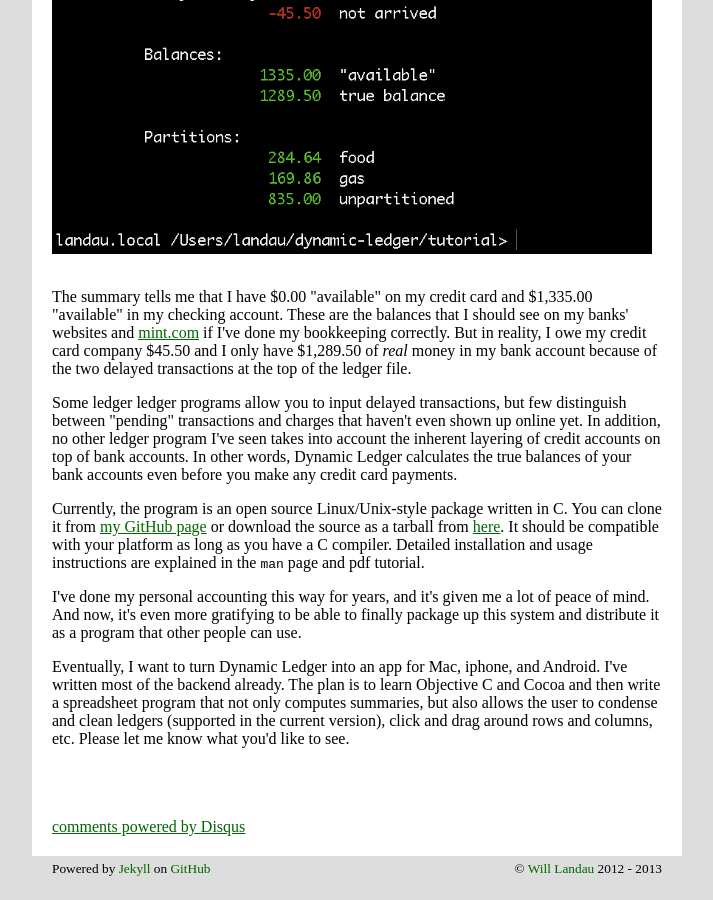
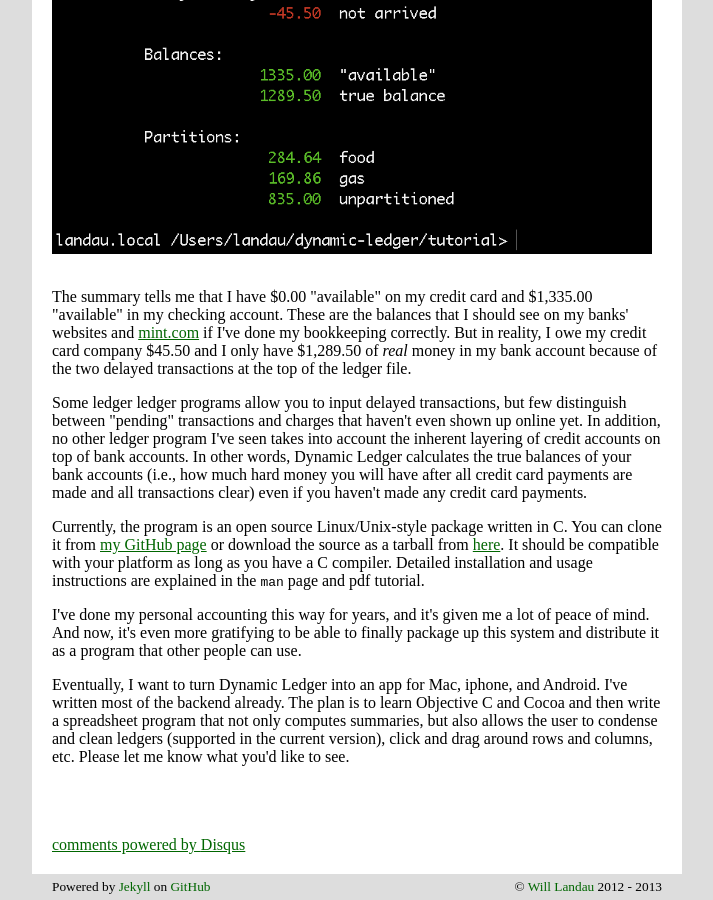
Before and after one commit to wlandau/wlandau.github.io, a Jekyll site: the page built from _posts/2013-12-21-Dynamic-Ledger.html, in a window 1280 px wide and 900 px high, scrolled down 1069 px. Shown: the whole window, without its empty margins (283-996 px from the left). Built offline with Jekyll 4.4.1, drawn with Linux system fonts in a browser that asks for light colours; nearby versions of some CDN libraries; comment, search, counter and statistics services are not loaded.

Commit message:
updated post

```diff
--- a/_posts/2013-12-21-Dynamic-Ledger.html
+++ b/_posts/2013-12-21-Dynamic-Ledger.html
@@ -117,7 +117,9 @@ but few distinguish between "pending" transactions and charges
 that haven't even shown up online yet. In addition, no other ledger program I've
 seen takes into account the inherent layering of credit accounts on top of bank
 accounts. In other words, Dynamic Ledger calculates the true balances of your
-bank accounts even before you make any credit card payments.</p>
+bank accounts (i.e., how much hard money you will have after all credit
+card payments are made and all transactions clear) even if you haven't made
+any credit card payments.</p>
 
 
 <p>Currently, the program is an open source Linux/Unix-style package written in C. You can
```
